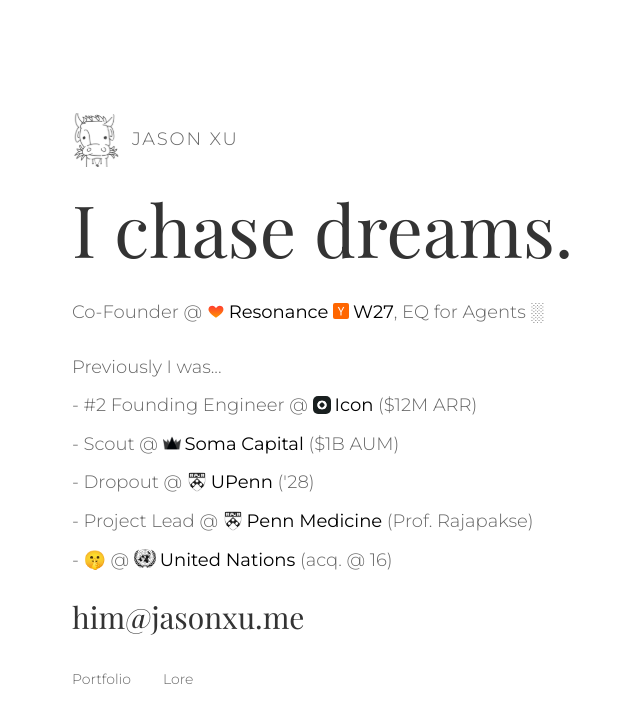
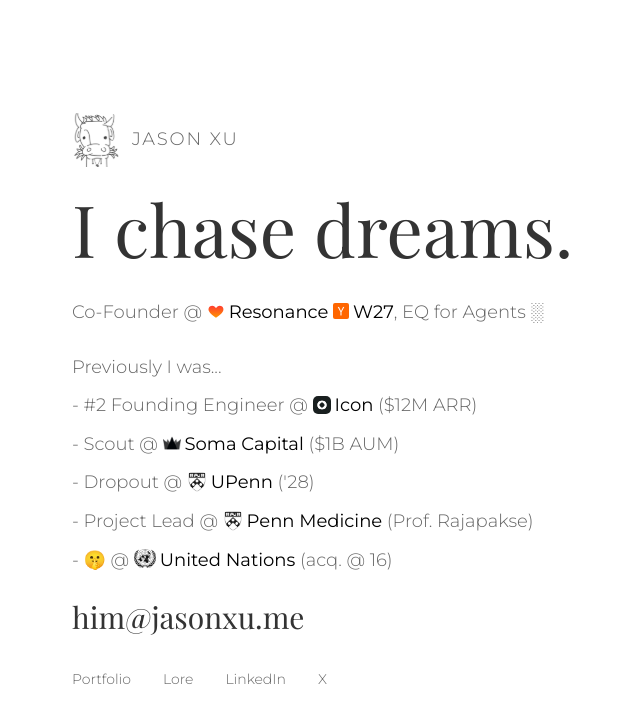
Before and after one commit to Mootbing/JasonXu.me, a Next.js app: page / in a window 1280 px wide. Shown: the top 722 px of the page, without its empty margins (184-824 px from the left). Built offline with nearby package versions, Linux system fonts and the light colour scheme; a web font is replaced by a local one.

Commit message:
Add LinkedIn and X to homepage navigation

```diff
--- a/app/page.tsx
+++ b/app/page.tsx
@@ -131,6 +131,8 @@ const EMAIL = "him@jasonxu.me";
 
 const STORY_LINKS: readonly NavLink[] = [
   { href: "https://17.jasonxu.me", label: "Lore" },
+  { href: "https://www.linkedin.com/in/xj1/", label: "LinkedIn" },
+  { href: "https://x.com/jsonnottheween", label: "X" },
 ] as const;
 
 // Style Constants
```
